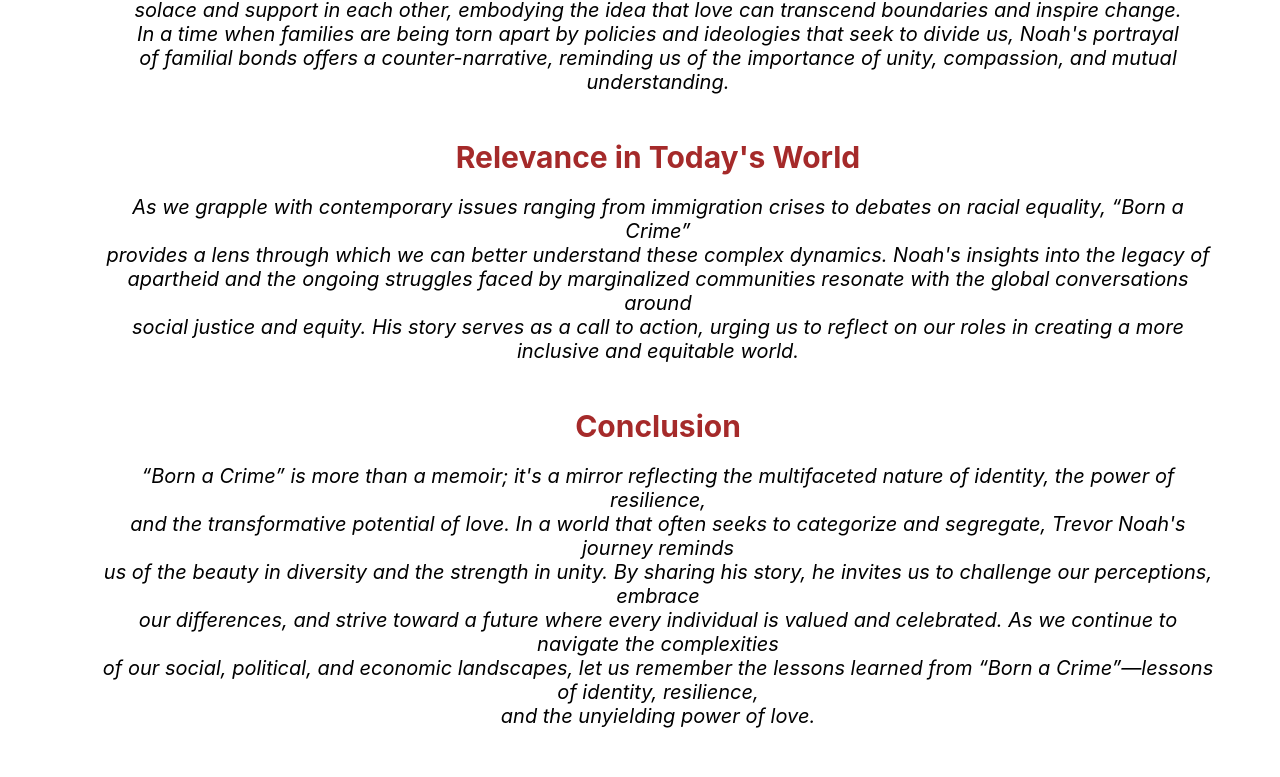
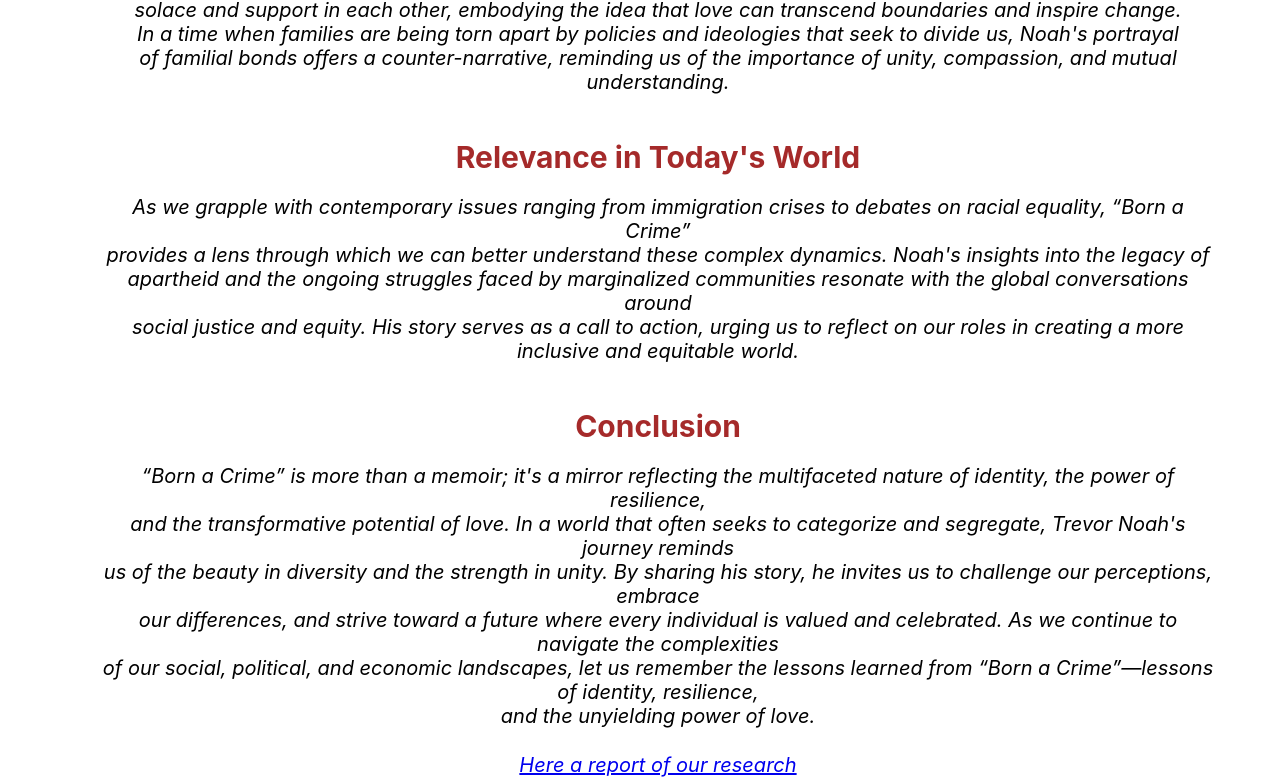
Before and after one commit to zippy-waluse/kuwala-blogpost, a React (Create React App) app: page / in a window 1280 px wide. Shown: the part 2513-3290 px from the top of the page. Before the commit the page ends 3261 px from the top, so only its background shows below. Built offline with nearby package versions, Linux system fonts and the light colour scheme.

Commit message:
added research

```diff
--- a/src/Components/BlogPage.js
+++ b/src/Components/BlogPage.js
@@ -4,6 +4,7 @@
 
 
 const Identity =()=>{
+    const pdfUrl = 'https://docs.google.com/document/d/1Rc0hQjGxoS3GZBk_-4me4kYeEzlzPjThaR1vtaEwa_Y/edit?usp=drive_link'
    return(
 
        <div id='content'>
@@ -93,7 +94,18 @@
         </div>
 
 
+
+
+        <div>
+    <a href={pdfUrl} target='"_blank' rel='noopener nonreferrer' className='research-articel'>Here a report of our research</a>
+
        </div>
+
+       </div>
+
+
+
+
 
 
 
```
